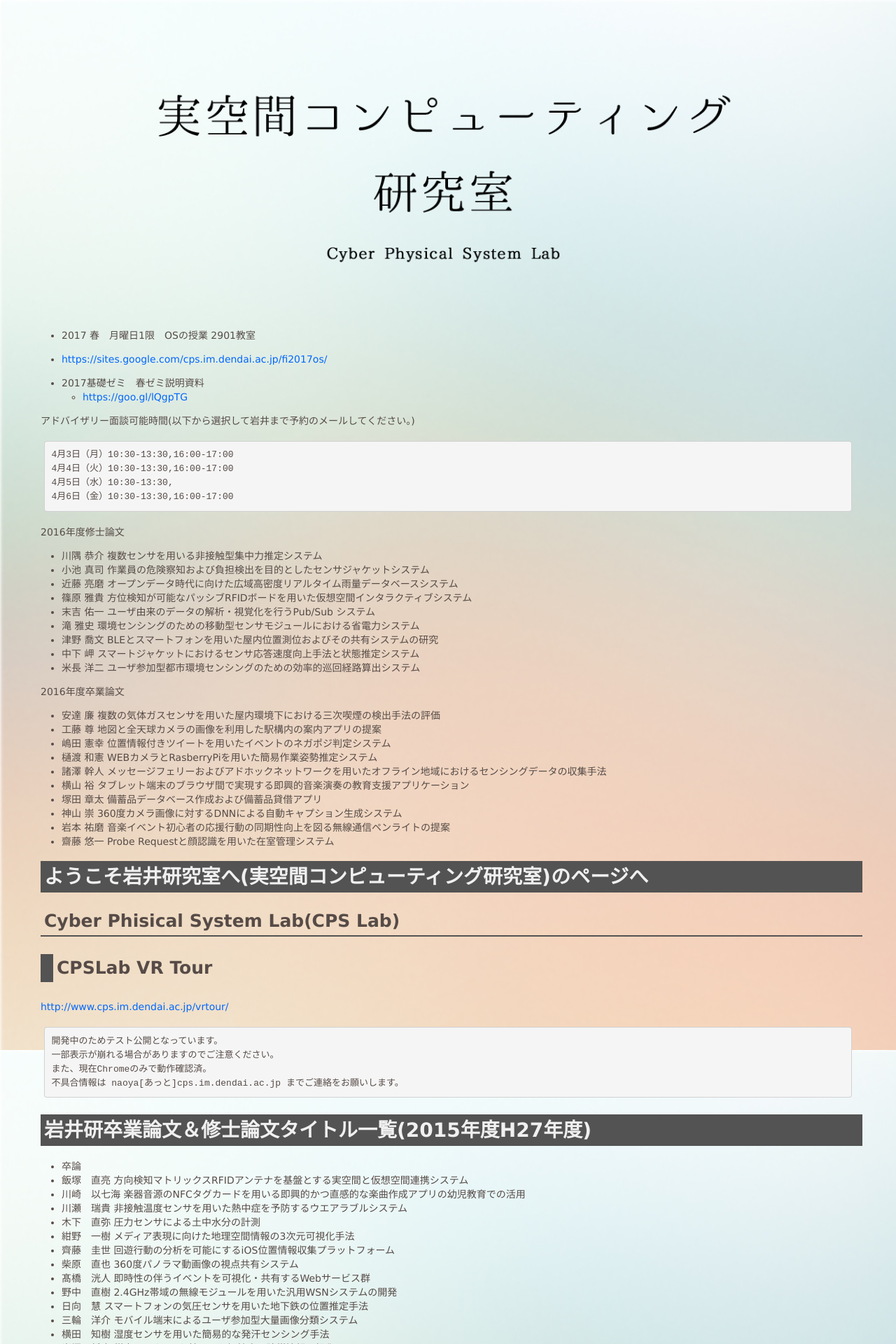
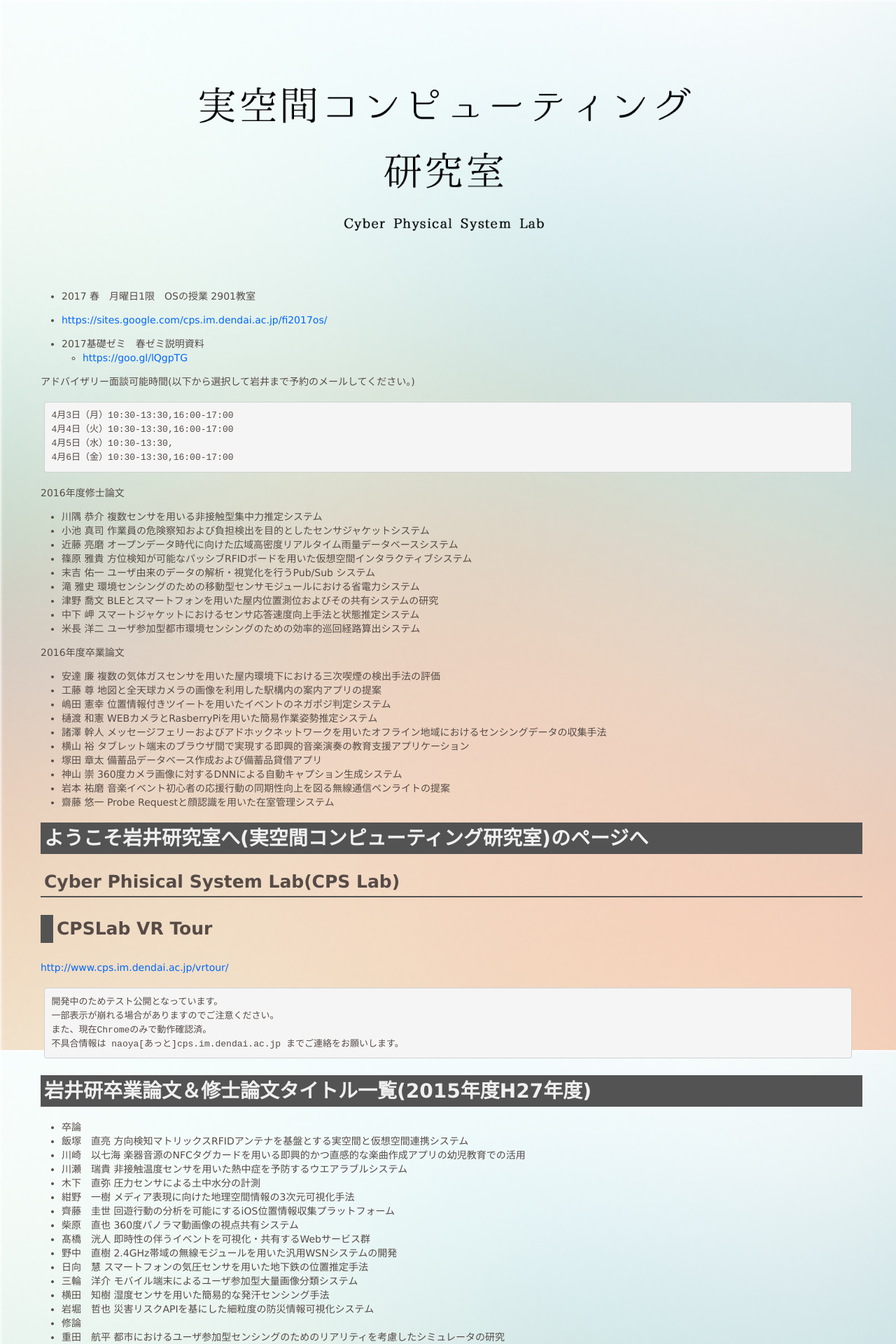
Before and after one commit to cpslab/cpslab.github.io, a Jekyll site: the page built from index.md, in a window 1280 px wide. Shown: the top 1920 px of the page at 70% size. Built offline with Jekyll 4.4.1, drawn with Linux system fonts in a browser that asks for light colours.

Commit message:
Fix top image width

```diff
--- a/_layouts/top.html
+++ b/_layouts/top.html
@@ -4,6 +4,7 @@
     <meta charset="UTF-8">
     <title>{{ page.title }}</title>
     <link rel="stylesheet" type="text/css" href="/css/base.css">
+    <link rel="stylesheet" type="text/css" href="/css/top.css">
 </head>
 <body>
 
--- a/css/base.css
+++ b/css/base.css
@@ -172,7 +172,6 @@
     margin-left: 80%;
 }
 
-<<<<<<< HEAD
 .container {
     margin-left: auto;
     margin-right: auto;
@@ -187,8 +186,8 @@
 
 nav>* {
     padding-left: 10px;
-=======
+}
+
 div {
     display: block;
->>>>>>> Update top
 }
--- a/css/top.css
+++ b/css/top.css
@@ -1,3 +1,4 @@
 #logo {
-
+    width: 1000px;
+    margin: 0 auto;
 }
```
